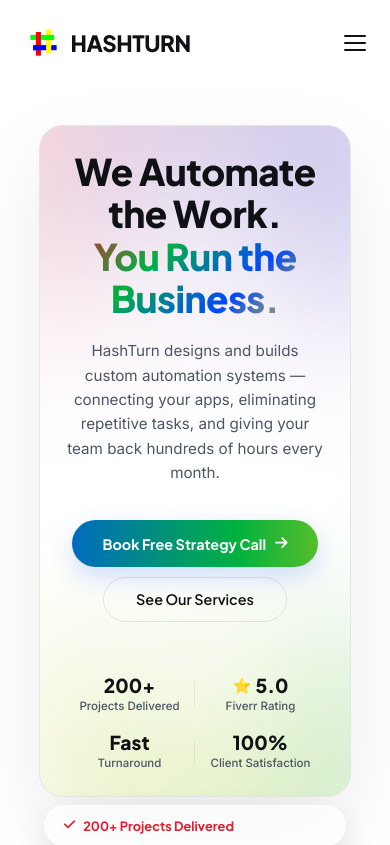
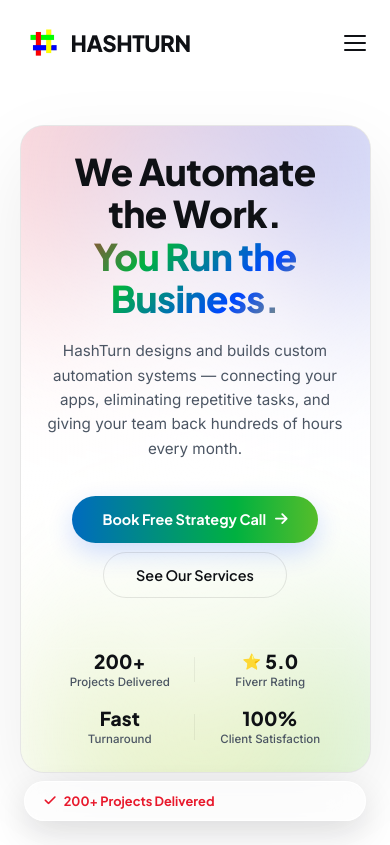
Before and after one commit to hareemrana522-crypto/Hashturn, a Next.js app: page / in a window 390 px wide. Shown: the top 845 px of the page. Built offline with nearby package versions, Linux system fonts and the light colour scheme.

Commit message:
Fix responsive issues: CTA widths, orbit wheel size, sticker positioning, accordion width

```diff
--- a/app/globals.css
+++ b/app/globals.css
@@ -589,7 +589,7 @@ font-size: clamp(1.75rem, 3.2vw, 2.5rem);
 }
 
 .modern-services-accordion-list {
-  max-width: 1000px;
+  width: 100%;
   margin: 0 auto;
   display: flex;
   flex-direction: column;
@@ -854,7 +854,7 @@ font-size: clamp(1.75rem, 3.2vw, 2.5rem);
   justify-content: center;
   align-items: center;
   position: relative;
-  height: 600px;
+  height: 650px;
 }
 
 .master-orbit-wrapper {
@@ -864,6 +864,7 @@ font-size: clamp(1.75rem, 3.2vw, 2.5rem);
   display: flex;
   align-items: center;
   justify-content: center;
+  transform: scale(1.25); /* Makes the wheel 25% larger on desktop */
 }
 
 /* ─── ORBIT RINGS ─── */
@@ -1392,11 +1393,7 @@ font-size: clamp(1.75rem, 3.2vw, 2.5rem);
 /* ============================================================
    SCREEN OVERFLOW BREAKPOINT & RESPONSIVE FIXES
    ============================================================ */
-.container {
-  max-width: 100%;
-  padding-left: 5%;
-  padding-right: 5%;
-}
+
 
 @media (max-width: 1100px) {
   .services-grid { grid-template-columns: repeat(2, 1fr); }
@@ -2201,6 +2198,9 @@ font-size: clamp(1.75rem, 3.2vw, 2.5rem);
   background: var(--white);
   border: 1px solid var(--border);
   box-shadow: 0 30px 80px rgba(15, 17, 21, .08);
+  max-width: 1280px;
+  width: 100%;
+  margin: 0 auto;
 }
 
 /* colorful blurred blobs — brand mesh */
@@ -2291,16 +2291,16 @@ font-size: clamp(1.75rem, 3.2vw, 2.5rem);
 .cta-sticker:hover { transform: translateY(-4px) scale(1.03); }
 
 .sticker-1 {
-  top: -22px;
-  left: 6%;
+  top: -12px;
+  left: 9%;
   transform: rotate(-6deg);
   color: var(--red);
 }
 .sticker-1 i { color: var(--red); }
 
 .sticker-2 {
-  bottom: -22px;
-  right: 7%;
+  bottom: -12px;
+  right: 10%;
   transform: rotate(5deg);
   color: var(--yellow);
 }
--- a/components/GanttComparison.jsx
+++ b/components/GanttComparison.jsx
@@ -102,7 +102,8 @@ export default function GanttComparison() {
   }, [tab]);
 
   const isMobile = windowWidth < 768;
-  const W = isMobile ? 850 : Math.max(windowWidth - 32, 300);
+  const containerWidth = windowWidth * 0.9; // Accounts for 5% padding left and right
+  const W = isMobile ? 850 : Math.max(containerWidth, 300);
   const LBL_W = isMobile ? 150 : Math.min(200, Math.floor(W * 0.25));
   const BAR_W = W - LBL_W;
   const COL_W = Math.floor(BAR_W / COLS);
```
